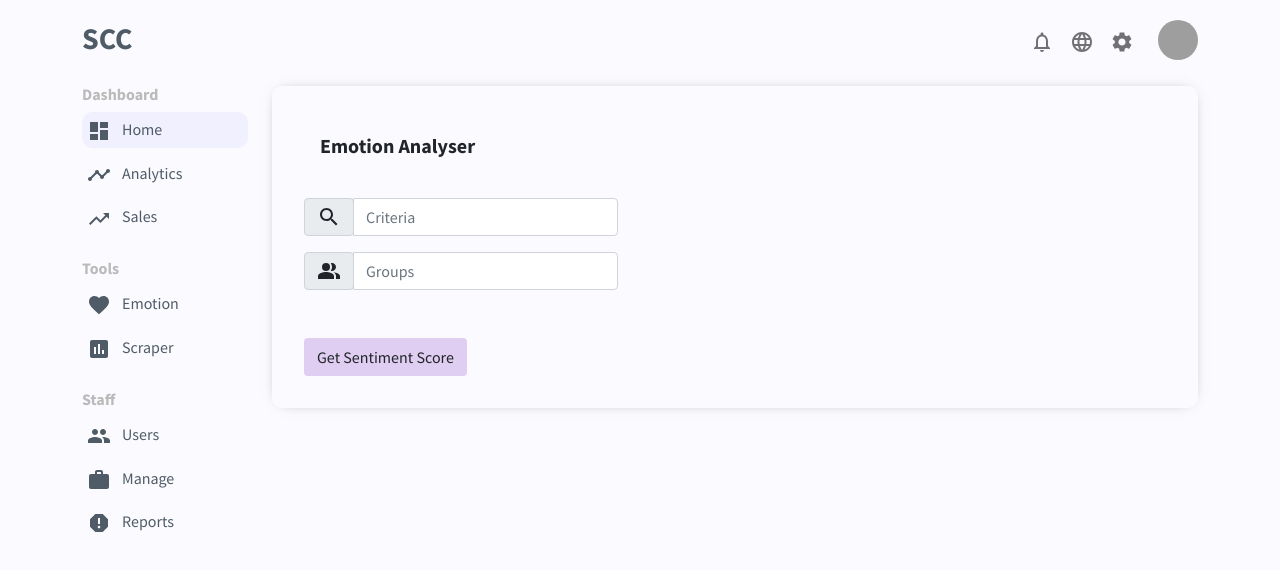
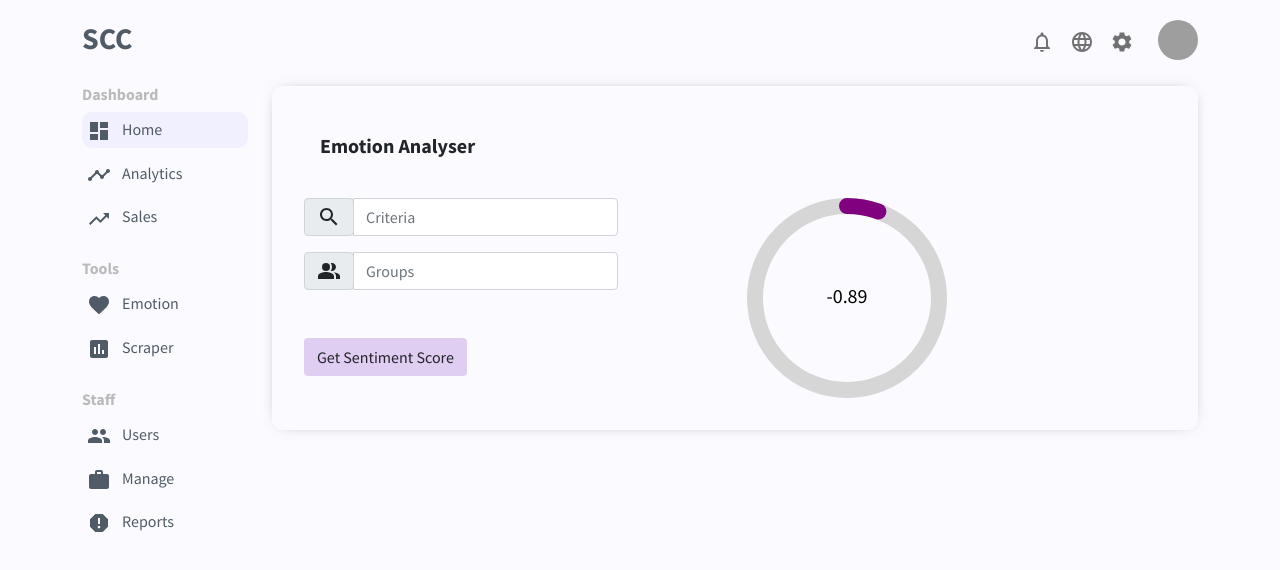
Before and after one commit to 6Niners/Smart-Customer-Care, a React (Create React App) app in the folder front-end/: page /emotion in a window 1280 px wide. Shown: the top 570 px of the page. Built offline with nearby package versions, Linux system fonts and the light colour scheme; grey boxes are pictures that could not be loaded.

Commit message:
Added Progress Circular Bar

```diff
--- a/front-end/package.json
+++ b/front-end/package.json
@@ -10,6 +10,7 @@
     "@testing-library/user-event": "^13.5.0",
     "bootstrap": "^5.1.3",
     "react": "^17.0.2",
+    "react-circular-progressbar": "^2.0.4",
     "react-dom": "^17.0.2",
     "react-router-dom": "^6.2.1",
     "react-scripts": "5.0.0",
--- a/front-end/src/App.js
+++ b/front-end/src/App.js
@@ -105,12 +105,16 @@ function App() {
 
 // -----------------------------------------------------------------------------
 
+  const sentimentTweets = ['positive','negative','negative','negative','negative','negative','negative','negative','negative','negative','negative','negative','negative','negative','negative','negative','negative','negative']
 
   const postTextList = ["hello there bro", "nice weather were having", "get me OUT, GET ME OUTTT!!", "extra extra read all about it bruvv, nvm im just existing"]
 
   const Tweets = ['wow vodaphone vodaphone vodaphone good bad good bad bad bad bad bad', 'lol vodaphone bad good good good wow vodaphone good', 'helpful helpful helpful vodaphone best best best best best best best best best best', 'vodaphone was really wow wow lol man i hated vodaphone so much because league of legends a lot more is is is is is fun']
 
   let top10Words = getTop10(Tweets)
+
+  let SentimentScore = getSentimentScore(sentimentTweets)
+
   const getAveragePostLength = (_postTextList) => {
 
     let totalLength = _postTextList.reduce(
@@ -243,6 +247,21 @@ function App() {
 
 
 
+    function getSentimentScore(tweet=[]) {
+      let counter = 0;
+
+      for (var sentimentIDX = 0; sentimentIDX < tweet.length; sentimentIDX++){
+          if (tweet[sentimentIDX] == 'positive'){
+              counter++
+          }
+      }
+      return (counter / tweet.length) * 100
+    }
+
+
+
+
+
 
 
 
@@ -296,7 +315,7 @@ function App() {
 
             <Routes>
               <Route path="/analytics" element={<Home />} />
-              <Route path="/emotion" element={<Emotion />} />
+              <Route path="/emotion" element={<Emotion CircularBar = {SentimentScore}/>} />
               <Route path="/" element={<Analytics aggCardState={aggregationCardState}
                                                   oldAggCardState={oldAggregationCardState}
                                                   weeklyAvgList={weeklyAvgTextLength}
--- /dev/null
+++ b/front-end/src/Components/Featured Components/Progress Bar/progress_bar.js
@@ -0,0 +1,42 @@
+import { CircularProgressbar, buildStyles } from 'react-circular-progressbar';
+import 'react-circular-progressbar/dist/styles.css';
+
+
+
+function scale (number, inMin, inMax, outMin, outMax) {
+  return (number - inMin) * (outMax - outMin) / (inMax - inMin) + outMin;
+}
+
+
+//////////////////////////////////////////////////////////////////////////////////////////////////////
+
+
+const ProgressBar = ({data}) => {
+
+let score =  Math.round(scale(data,0,100,-1,1) * 100) / 100
+let unscaledScore = data
+
+return (
+
+  <div style={{ width: 200, height: 200 }}>
+
+  <CircularProgressbar
+      value={unscaledScore}
+      text={`${score}`}
+      styles={buildStyles({
+      rotation: 0,
+      strokeLinecap: 'round',
+      textSize: '10px',
+      pathTransitionDuration: 1.0,
+      pathColor: 'rgb(128,0,128)',
+      textColor: '#000000',
+      trailColor: '#d6d6d6',
+      backgroundColor: '#3e98c7',
+  })}
+    />
+  </div>
+
+  )
+}
+
+export default ProgressBar
--- a/front-end/src/Pages/Emotion/emotion.js
+++ b/front-end/src/Pages/Emotion/emotion.js
@@ -2,10 +2,11 @@ import "./emotion.css"
 
 import SearchIcon from '@material-ui/icons/Search';
 import PeopleAltIcon from '@material-ui/icons/PeopleAlt';
+import ProgressBar from "../../Components/Featured Components/Progress Bar/progress_bar";
 
 
 
-const EmotionPage = () => {
+const EmotionPage = ({CircularBar},) => {
 
     return (
         <div id="emotion-showcase">
@@ -14,6 +15,7 @@ const EmotionPage = () => {
                     <div className="featured-item">
                         <div className="card-body">
                             <h5 className="title-primary mb-4">Emotion Analyser</h5>
+
 
                             <div className="row">
                                 <div className="col-sm-6">
@@ -41,7 +43,8 @@ const EmotionPage = () => {
                                 </div>
 
                                 <div className="col-sm-6">
-                                    <div id="emotion-right">
+                                    <div id="progress-bar">
+                                        <ProgressBar data = {CircularBar}/>
 
                                     </div>
                                 </div>
```
Also changed, not shown: 1 other file (tests, documents, lock files or other folders).
